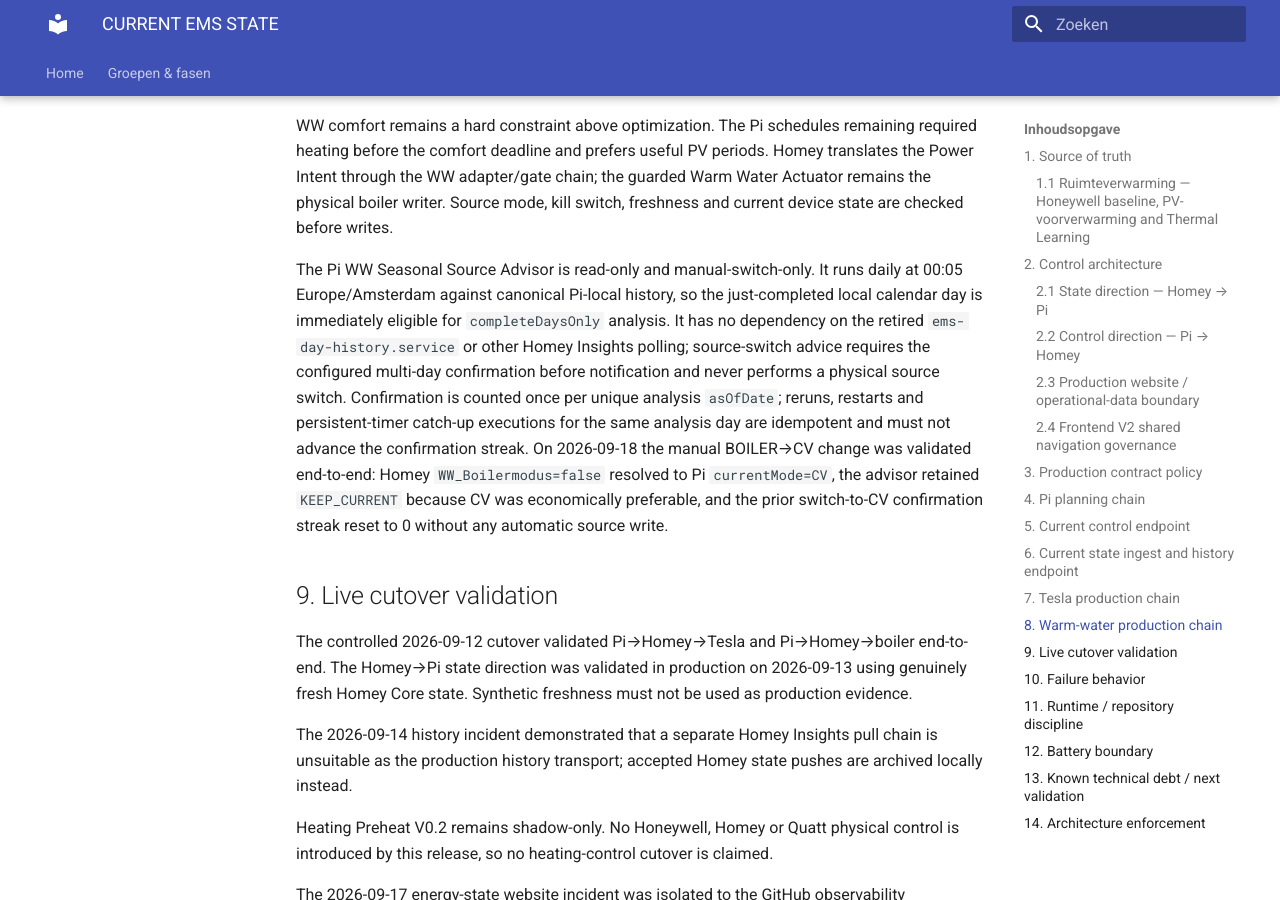
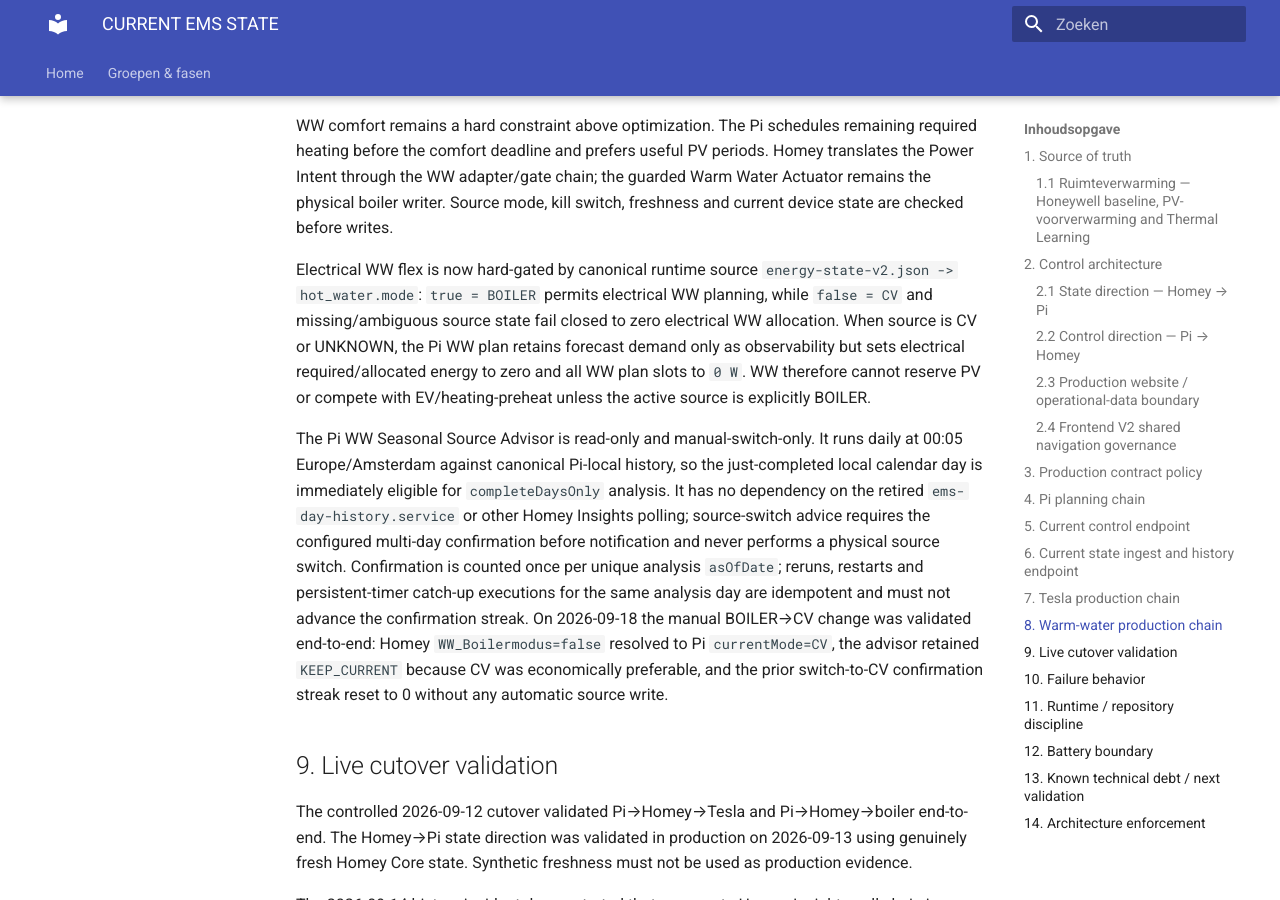
Before and after one commit to OnsKasteeltje/homey-energy-manual, an MkDocs documentation site: the page built from docs/architecture/CURRENT-EMS-STATE.md, in a window 1280 px wide and 900 px high, scrolled down 9096 px. Built offline with MkDocs 1.6.1 and Material for MkDocs 9.7.7, drawn with Linux system fonts in a browser that asks for light colours.

Commit message:
docs(architecture): enforce WW electrical source gate

```diff
--- a/docs/architecture/CURRENT-EMS-STATE.md
+++ b/docs/architecture/CURRENT-EMS-STATE.md
@@ -186,6 +186,8 @@ EV deadline lifecycle and derived progress state are Pi-owned. Canonical chargin
 
 WW comfort remains a hard constraint above optimization. The Pi schedules remaining required heating before the comfort deadline and prefers useful PV periods. Homey translates the Power Intent through the WW adapter/gate chain; the guarded Warm Water Actuator remains the physical boiler writer. Source mode, kill switch, freshness and current device state are checked before writes.
 
+Electrical WW flex is now hard-gated by canonical runtime source `energy-state-v2.json -> hot_water.mode`: `true = BOILER` permits electrical WW planning, while `false = CV` and missing/ambiguous source state fail closed to zero electrical WW allocation. When source is CV or UNKNOWN, the Pi WW plan retains forecast demand only as observability but sets electrical required/allocated energy to zero and all WW plan slots to `0 W`. WW therefore cannot reserve PV or compete with EV/heating-preheat unless the active source is explicitly BOILER.
+
 The Pi WW Seasonal Source Advisor is read-only and manual-switch-only. It runs daily at 00:05 Europe/Amsterdam against canonical Pi-local history, so the just-completed local calendar day is immediately eligible for `completeDaysOnly` analysis. It has no dependency on the retired `ems-day-history.service` or other Homey Insights polling; source-switch advice requires the configured multi-day confirmation before notification and never performs a physical source switch. Confirmation is counted once per unique analysis `asOfDate`; reruns, restarts and persistent-timer catch-up executions for the same analysis day are idempotent and must not advance the confirmation streak. On 2026-09-18 the manual BOILER→CV change was validated end-to-end: Homey `WW_Boilermodus=false` resolved to Pi `currentMode=CV`, the advisor retained `KEEP_CURRENT` because CV was economically preferable, and the prior switch-to-CV confirmation streak reset to 0 without any automatic source write.
 
 ## 9. Live cutover validation
```
